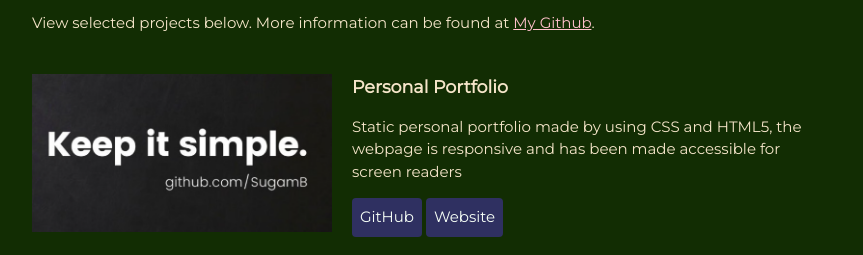
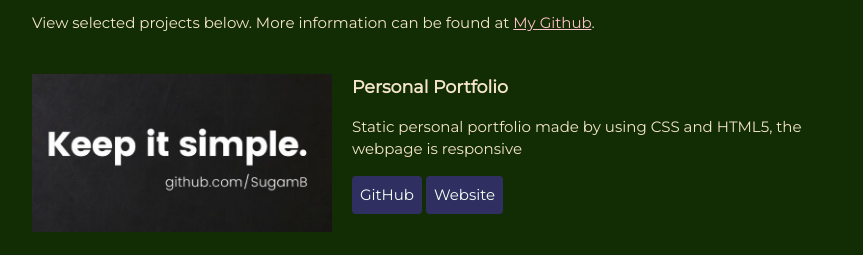
Before and after one commit to SugamB/portfolio, a plain HTML site: page index.html in a window 1280 px wide. Shown: the part 1904-2159 px from the top of the page, without its empty margins (208-1071 px from the left). Drawn offline with Linux system fonts and the light colour scheme.

Commit message:
updated some typo

```diff
--- a/index.html
+++ b/index.html
@@ -112,8 +112,7 @@
         <section class="project-item">
           <img src="images/portfolio.PNG" alt="portfolio image">
           <h3>Personal Portfolio</h3>
-          <p>Static personal portfolio made by using CSS and HTML5, the webpage is responsive and has been made
-            accessible for screen readers</p>
+          <p>Static personal portfolio made by using CSS and HTML5, the webpage is responsive</p>
           <a class="btn" href="https://github.com/sugamb/portfolio" target="_blank">GitHub</a>
           <a class="btn" href="https://sugamb.github.io/portfolio/" target="_blank">Website</a>
         </section>
@@ -171,7 +170,7 @@
         <p><b>Frameworks:</b> Laravel, AdonisJS, SvelteJS, ReactJS, Axios, SASS, OAuth, ES6</p>
         <p><b>Database: </b> MySQL, Postgres, Google Firebase</p>
         <p><b>Software & Tools:</b> Postman, JIRA, VS Code, Android Studio</p>
-        <p><b>Version Control:</b> Git, GitHub, BitLab</p>
+        <p><b>Version Control:</b> Git, GitHub, GitLab</p>
       </div>
     </section>
 
```
